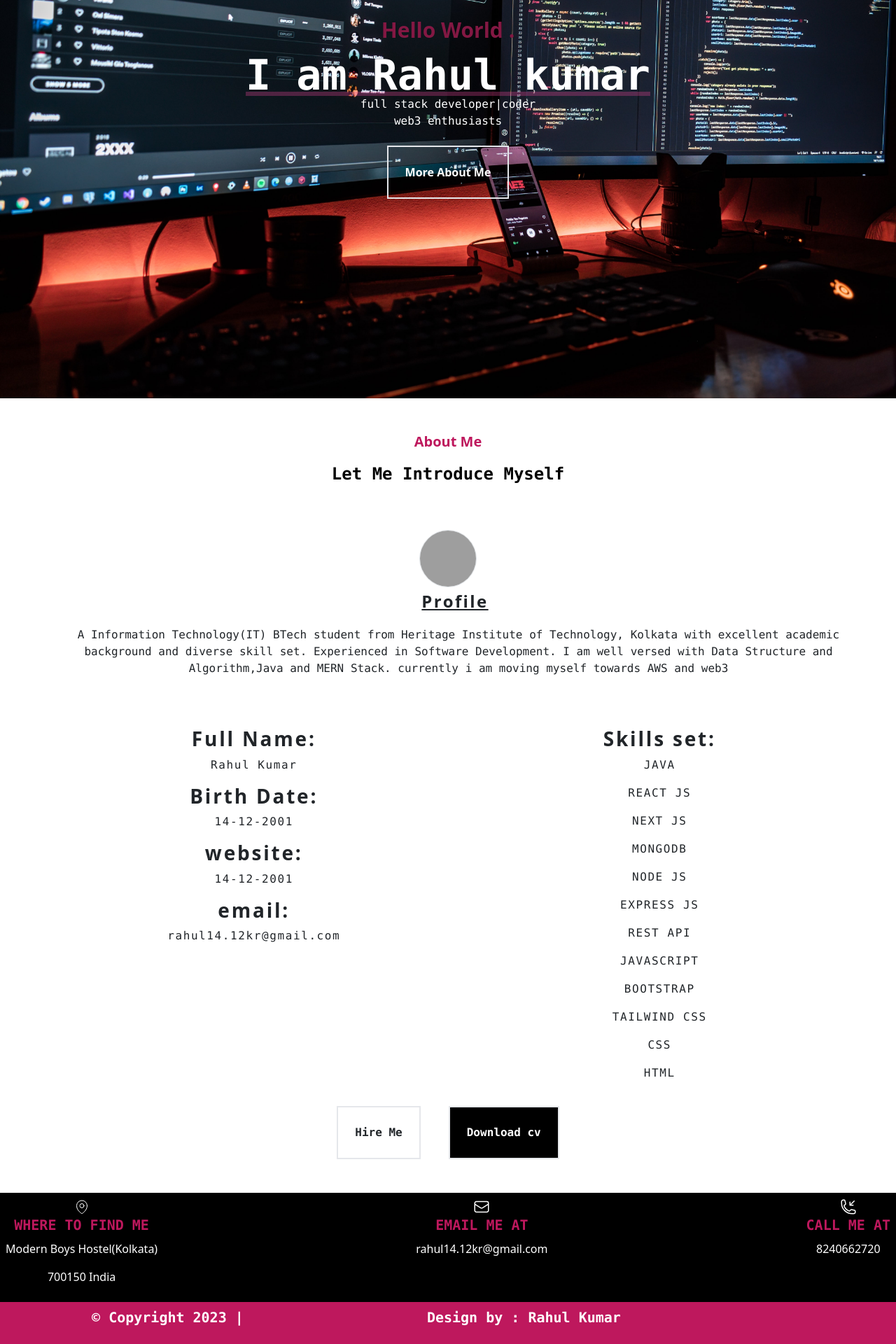
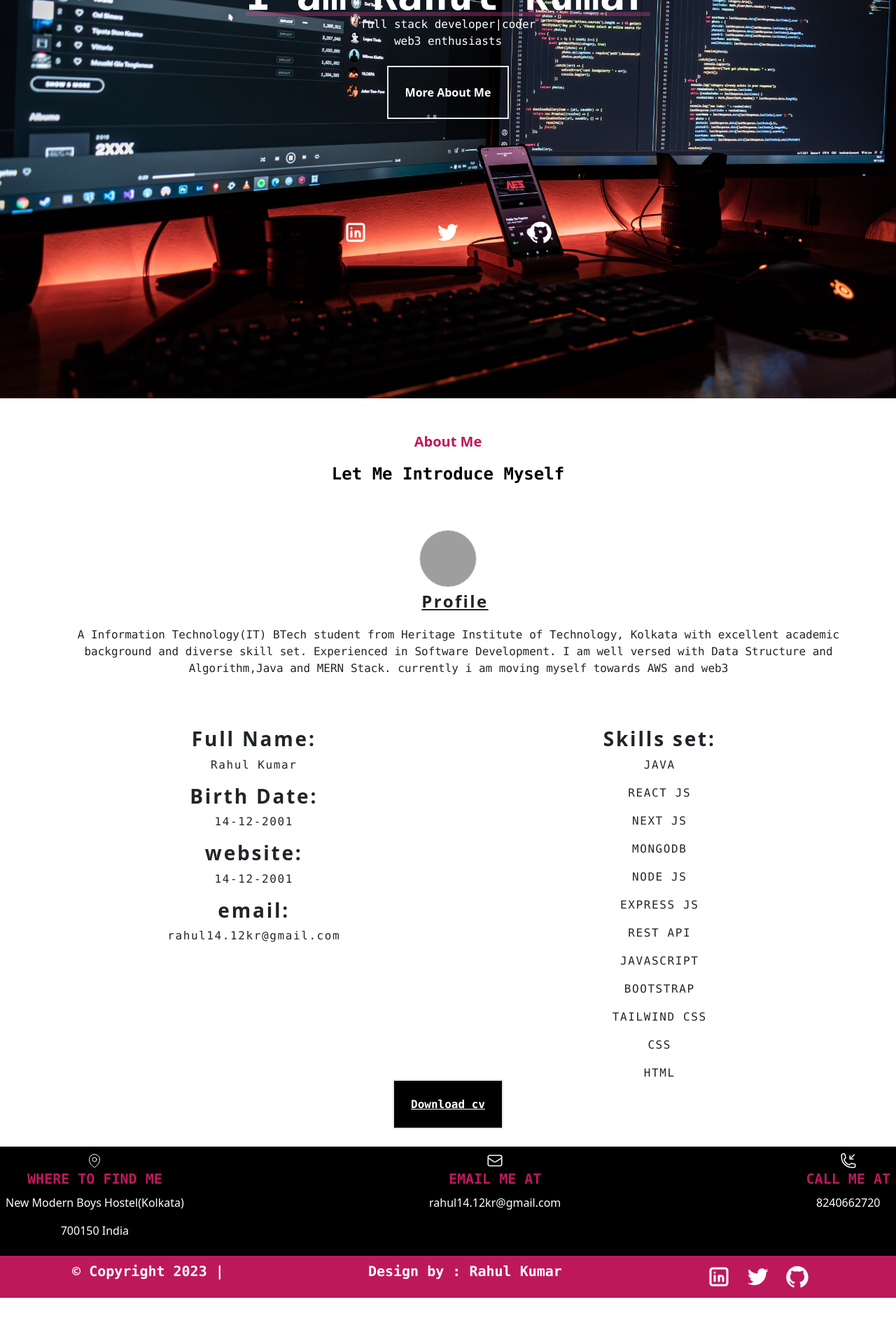
Before and after one commit to RAHUL14KUMAR/portfolio, a React (Create React App) app: page / in a window 1280 px wide. Shown: the part 231-2151 px from the top of the page at 70% size. After the commit the page ends 2085 px from the top, so only its background shows below. Built offline with nearby package versions, Linux system fonts and the light colour scheme; grey boxes are pictures that could not be loaded; a web font is replaced by a local one.

Commit message:
addLinks

```diff
--- a/src/component/About/About.js
+++ b/src/component/About/About.js
@@ -1,5 +1,6 @@
 import React from 'react'
 import './About.css'
+import Resume from './RESUME (2).pdf'
 function About() {
   return (
     <div className="flex  flex-col items-center justify-center bg-white">
@@ -56,9 +57,8 @@
         </div>
       </div>
       <div className="sm:flex-col md:flex-row text-center">
-        <button className="text mt-[15px] border-2 p-4 pl-[5em] pr-[5em] font-mono font-bold hover:border-pink-500 hover:text-pink-600 transition-colors ml-5 mr-5">Hire Me</button>
-        <button className=" mt-[15px] border-2 bg-black p-4 pl-[5em] pr-[5em] font-mono font-bold text-white ml-5 mr-5">Download cv
-        </button>
+        <a className="button mt-[15px] border-2 bg-black p-4 pl-[5em] pr-[5em] font-mono font-bold text-white ml-5 mr-5" href={Resume}>Download cv
+        </a>
       </div>
     </div>
 
--- a/src/component/Footer/Footer.js
+++ b/src/component/Footer/Footer.js
@@ -12,7 +12,7 @@
                 </svg>
             </div>
             <h1 className="font-mono text-xl font-bold text-pink-700">WHERE TO FIND ME</h1>
-            <p className="text-white">Modern Boys Hostel(Kolkata)</p>
+            <p className="text-white">New Modern Boys Hostel(Kolkata)</p>
             <p className="text-white">700150 India</p>
             </div>
             <div className="m-2 text-center">
--- a/src/component/Footer/Footer2.js
+++ b/src/component/Footer/Footer2.js
@@ -1,5 +1,7 @@
 import React from 'react'
-import {AiOutlineLinkedin} from 'react-icons/ai'
+import {TbBrandLinkedin} from 'react-icons/tb'
+import {BiLogoTwitter} from 'react-icons/bi'
+import {AiOutlineGithub} from 'react-icons/ai'
 function Footer2() {
   return (
     <div className="flex bg-pink-700 items-center">
@@ -10,12 +12,11 @@
             <div className="m-2 text-center">
                 <p className="text-white font-mono font-bold text-xl">Design by : Rahul Kumar</p>
             </div>
-            <div className="m-2 text-center flex">
-                <div className='text-white' style={{color:"white"}}>{AiOutlineLinkedin}</div>
-                <div className='text-white'>{AiOutlineLinkedin}</div>
-                <div className='text-white'>{AiOutlineLinkedin}</div>
-                <div className='text-white'>{AiOutlineLinkedin}</div>
-            </div>
+            <div className="flex m-2 text-center">
+          <a href="https://www.linkedin.com/in/rahul-kumar-216872227/" className='text-white text-4xl mr-5'><TbBrandLinkedin/></a>
+          <a href="https://twitter.com/RahulKu41405561" className='text-white text-4xl mr-5'><BiLogoTwitter/></a>
+          <a href="https://github.com/RAHUL14KUMAR" className='text-white text-4xl mr-5'><AiOutlineGithub/></a>
+        </div>
         </div>
     </div>
 
--- a/src/component/SectionBody/section.js
+++ b/src/component/SectionBody/section.js
@@ -1,17 +1,25 @@
 import React from 'react'
-// import Background from '../../images/bgg.jpg'
 import './section.css'
+import {TbBrandLinkedin} from 'react-icons/tb'
+import {BiLogoTwitter} from 'react-icons/bi'
+import {AiOutlineGithub} from 'react-icons/ai'
 function section() {
   return (
-    <div class="body">
-      <div class="flex h-screen w-full flex-col items-center justify-center relative top-[-15px]">
-        <h1 class="font-bold text-pink-900 text-3xl">
+    <div className="body">
+      <div className="flex h-screen w-full flex-col items-center justify-center relative top-[-15px]">
+        <h1 className="font-bold text-pink-900 text-3xl">
           Hello World .
         </h1>
-        <p class="text-white md:text-6xl my-2 font-mono text-4xl font-bold underline decoration-pink-500/30">I am Rahul kumar</p>
-        <p class="text-white font-mono my-[-8px] mx-[45px]">full stack developer|coder</p>
-        <p class="text-white font-mono my-[8px] mx-[45px]">web3 enthusiasts</p>
-        <button class="text-white font-bold font-sans p-4 border-2 mt-[15px] hover:border-rose-700">More About Me</button>
+        <p className="text-white md:text-6xl my-2 font-mono text-4xl font-bold underline decoration-pink-500/30">I am Rahul kumar</p>
+        <p className="text-white font-mono my-[-8px] mx-[45px]">full stack developer|coder</p>
+        <p className="text-white font-mono my-[8px] mx-[45px]">web3 enthusiasts</p>
+        <button className="text-white font-bold font-sans p-4 border-2 mt-[15px] hover:border-rose-700">More About Me</button>
+        <div className="mt-[6em] flex">
+          <a href="https://www.linkedin.com/in/rahul-kumar-216872227/" className='text-white text-4xl m-5 hover:text-rose-700'><TbBrandLinkedin/></a>
+
+          <a href="https://twitter.com/RahulKu41405561" className='text-white text-4xl m-5 hover:text-rose-700'><BiLogoTwitter/></a>
+          <a href="https://github.com/RAHUL14KUMAR" className='text-white text-4xl m-5 hover:text-rose-700'><AiOutlineGithub/></a>
+        </div>
       </div>
     </div>
   )
```
Also changed, not shown: 1 other file (tests, documents, lock files or other folders).
